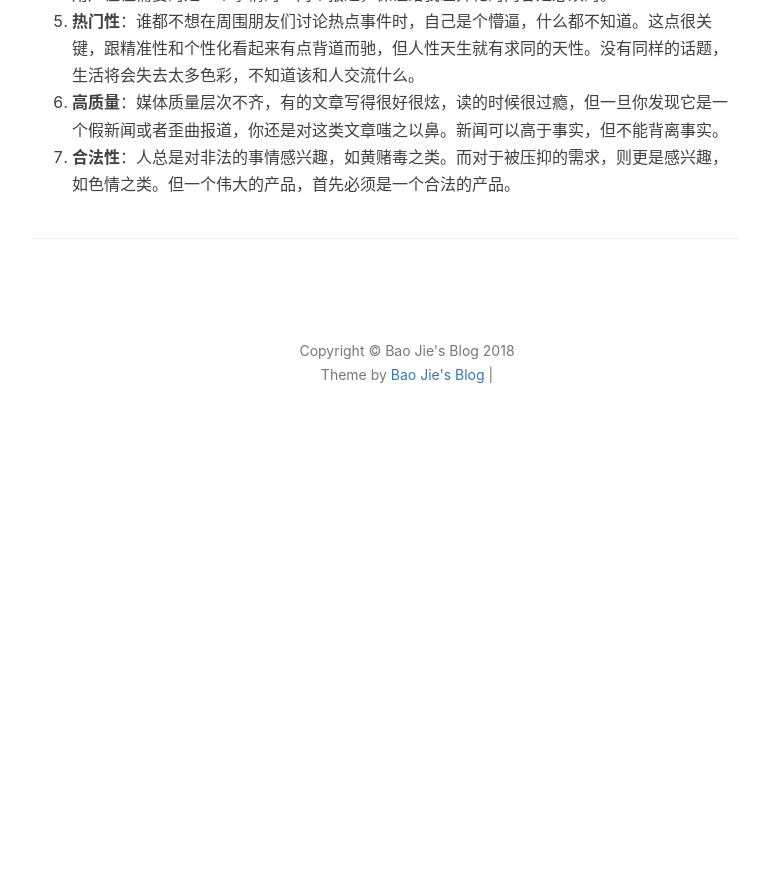
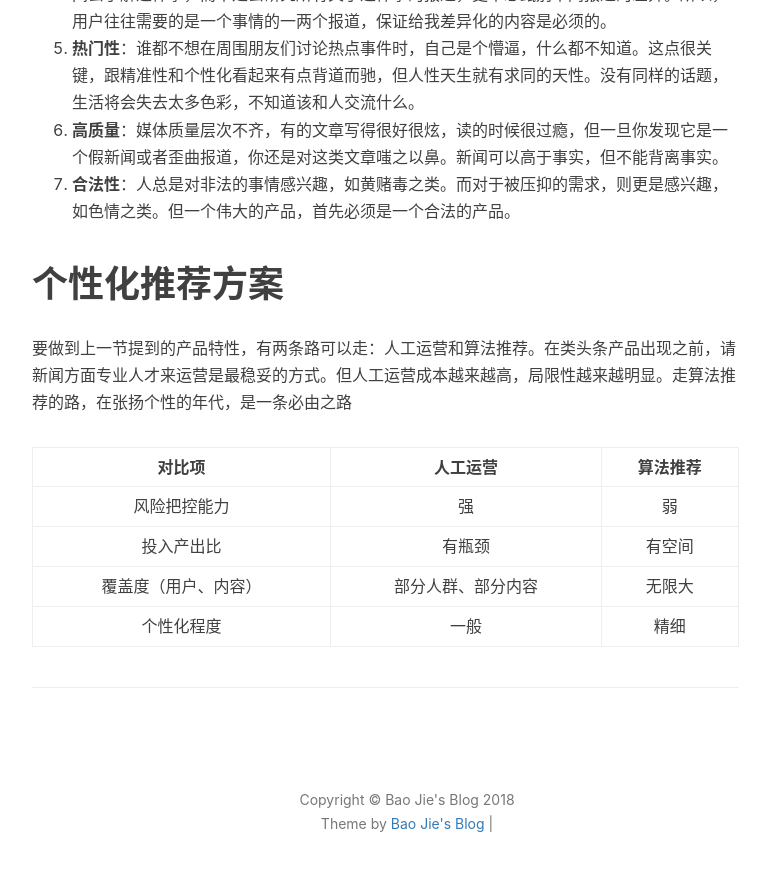
Before and after one commit to jiebaojie/jiebaojie.github.io, a Jekyll site: the page built from notes/rs/informationRecommenderAlgorithm.md, in a window 1280 px wide and 900 px high, scrolled down 1361 px. Shown: the top 871 px of the window, without its empty margins (233-1003 px from the left). Built offline with Jekyll 4.4.1, drawn with Linux system fonts in a browser that asks for light colours; nearby versions of some CDN libraries; comment, search, counter and statistics services are not loaded; before the commit the page ends 1813 px from its top, so only the background shows below that.

Commit message:
by baojie

```diff
--- a/notes/rs/informationRecommenderAlgorithm.md
+++ b/notes/rs/informationRecommenderAlgorithm.md
@@ -31,3 +31,14 @@ date: 2018-01-20 00:00:00
 5.	**热门性**：谁都不想在周围朋友们讨论热点事件时，自己是个懵逼，什么都不知道。这点很关键，跟精准性和个性化看起来有点背道而驰，但人性天生就有求同的天性。没有同样的话题，生活将会失去太多色彩，不知道该和人交流什么。
 6.	**高质量**：媒体质量层次不齐，有的文章写得很好很炫，读的时候很过瘾，但一旦你发现它是一个假新闻或者歪曲报道，你还是对这类文章嗤之以鼻。新闻可以高于事实，但不能背离事实。
 7.	**合法性**：人总是对非法的事情感兴趣，如黄赌毒之类。而对于被压抑的需求，则更是感兴趣，如色情之类。但一个伟大的产品，首先必须是一个合法的产品。
+
+# 个性化推荐方案
+
+要做到上一节提到的产品特性，有两条路可以走：人工运营和算法推荐。在类头条产品出现之前，请新闻方面专业人才来运营是最稳妥的方式。但人工运营成本越来越高，局限性越来越明显。走算法推荐的路，在张扬个性的年代，是一条必由之路
+
+| 对比项 | 人工运营 | 算法推荐 |
+| :----: | :------: | :------: |
+| 风险把控能力 | 强 | 弱 |
+| 投入产出比 | 有瓶颈 | 有空间 |
+| 覆盖度（用户、内容） | 部分人群、部分内容 | 无限大 |
+| 个性化程度 | 一般 | 精细 |
```
